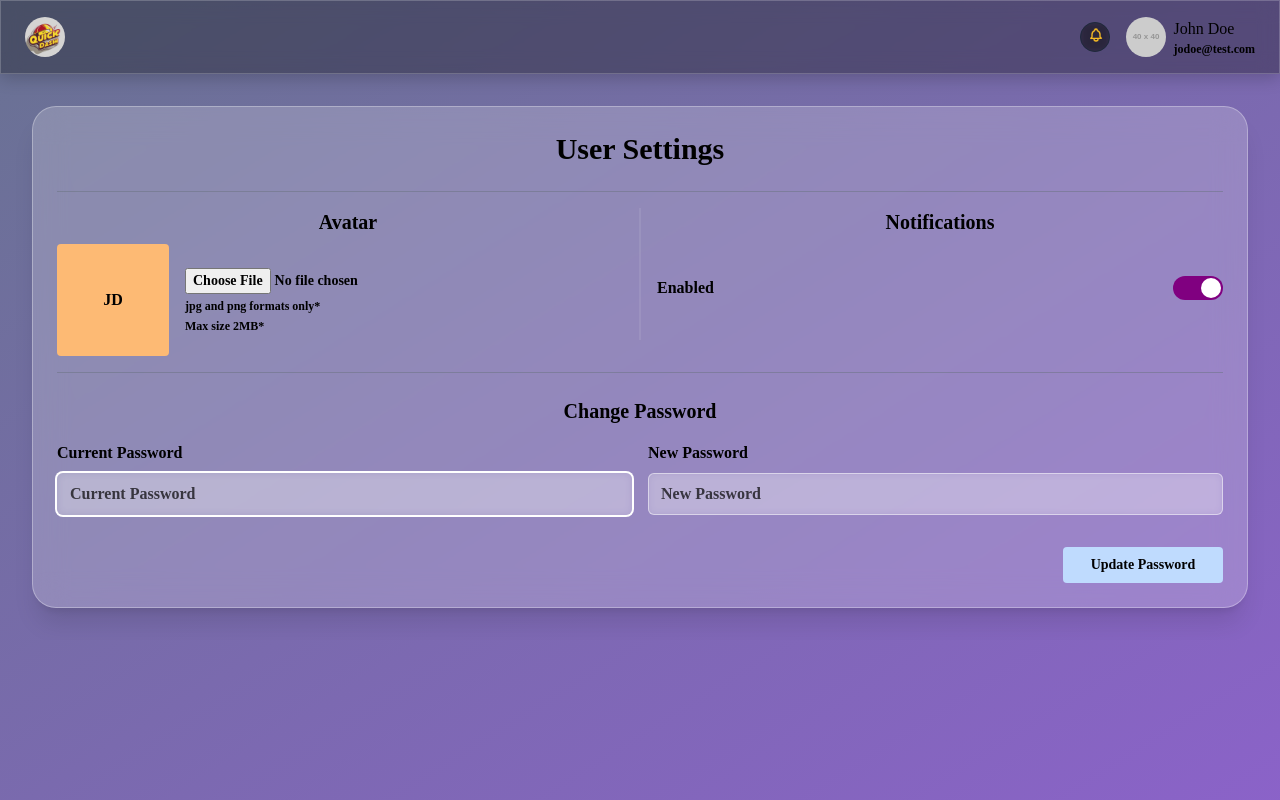
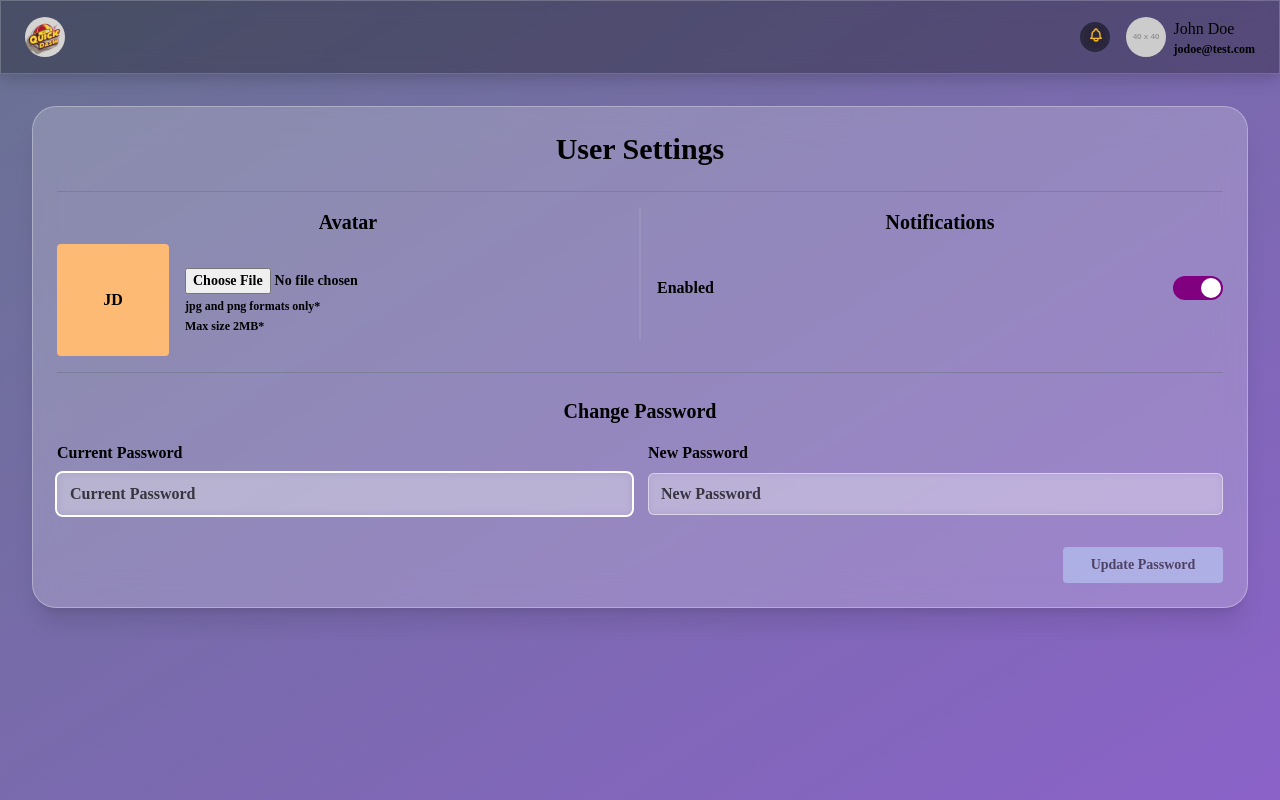
Before and after one commit to Ejay02/restaurant_dash, a Vue app: page /settings in a window 1280 px wide. Built offline with nearby package versions, Linux system fonts and the light colour scheme; a web font is replaced by a local one.

Commit message:
disabled button

```diff
--- a/src/views/dropdown/settings.vue
+++ b/src/views/dropdown/settings.vue
@@ -83,13 +83,21 @@
                 class="glassmorphic-input mt-1 block w-full px-3 py-2 bg-white bg-opacity-20 border border-white border-opacity-50 rounded-md placeholder-black placeholder-opacity-70 focus:outline-none focus:ring-2 focus:ring-white focus:border-transparent"
               />
             </div>
+
+            <div v-if="isDisabled && currentPassword !== newPassword" class="text-xs text-red-800">
+              Passwords do not match.**
+            </div>
           </div>
           <!-- Update Password Button -->
+
           <div class="flex justify-end">
             <button
+              :disabled="isDisabled"
               type="submit"
-              class="rounded bg-blue-200 text-black px-4 py-2 text-sm mt-4 w-full sm:w-40 hover:bg-blue-300 transition-colors"
+              class="rounded bg-blue-200 text-black px-4 py-2 text-sm mt-4 w-full sm:w-40 hover:bg-blue-300 transition-colors disabled:cursor-not-allowed disabled:opacity-50"
             >
+              <!-- class="w-full py-3 px-6 border border-transparent rounded-lg text-lg font-medium bg-indigo-600 hover:bg-indigo-700 focus:outline-none focus:ring-2 focus:ring-offset-2 focus:ring-indigo-500 transition duration-150 ease-in-out glassmorphic-button disabled:opacity-50 disabled:cursor-not-allowed" -->
+
               Update Password
             </button>
           </div>
@@ -100,13 +108,14 @@
 </template>
 
 <script setup>
-import { ref } from 'vue'
+import { computed, ref } from 'vue'
 
 const avatar = ref('')
 const notificationsEnabled = ref(true)
 const currentPassword = ref('')
+
 const newPassword = ref('')
-const confirmPassword = ref('')
+
 const initials = ref('JD')
 
 const handleAvatarChange = (event) => {
@@ -121,15 +130,18 @@ const handleAvatarChange = (event) => {
 }
 
 const handlePasswordChange = () => {
-  if (newPassword.value === confirmPassword.value) {
+  if (newPassword.value) {
     console.log('Password updated successfully')
     currentPassword.value = ''
     newPassword.value = ''
-    confirmPassword.value = ''
   } else {
     console.error('Passwords do not match')
   }
 }
+
+const isDisabled = computed(() => {
+  return !(currentPassword.value && newPassword.value)
+})
 </script>
 
 <style scoped>
```
